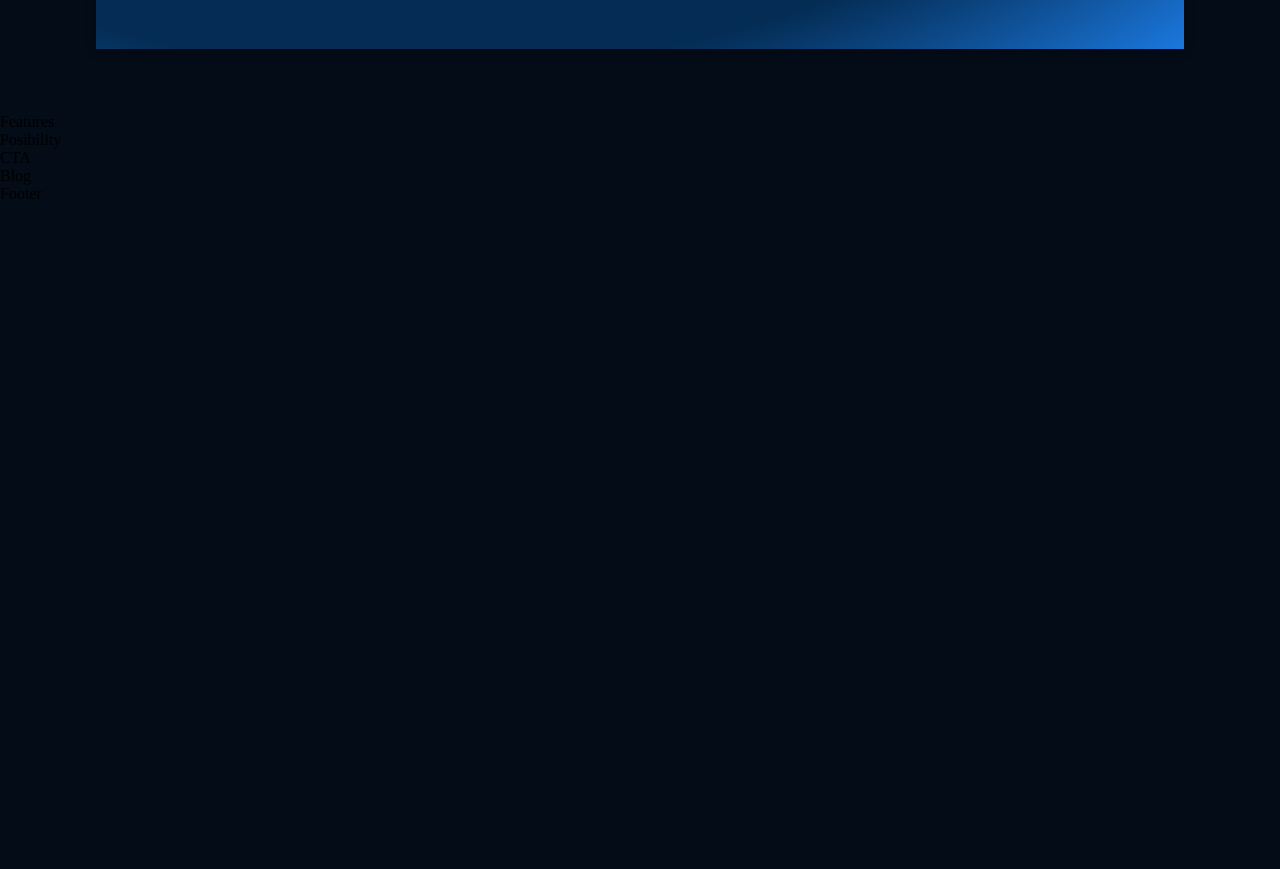
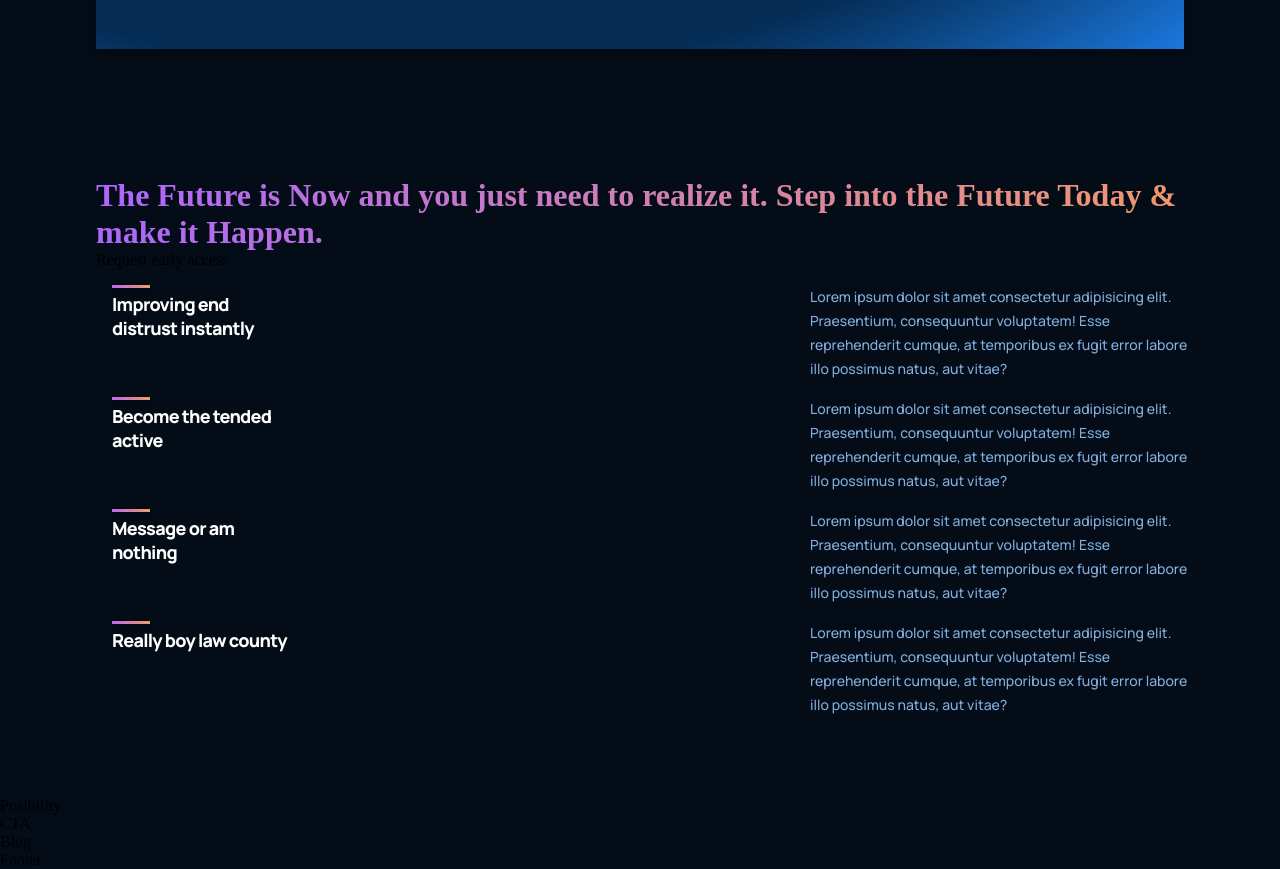
Before and after one commit to GerPut/react-modern-site, a React (Create React App) app: page / in a window 1280 px wide. Shown: the part 1668-2537 px from the top of the page. Before the commit the page ends 1871 px from the top, so only its background shows below. Built offline with nearby package versions, Linux system fonts and the light colour scheme.

Commit message:
Built Features section.

```diff
--- a/src/containers/features/Features.jsx
+++ b/src/containers/features/Features.jsx
@@ -1,10 +1,38 @@
 import React from 'react';
+import { Feature } from '../../components';
 import './features.css';
+
+const featuresData = [
+    {
+        title: 'Improving end distrust instantly',
+        text: "Lorem ipsum dolor sit amet consectetur adipisicing elit. Praesentium, consequuntur voluptatem! Esse reprehenderit cumque, at temporibus ex fugit error labore illo possimus natus, aut vitae?"
+    },
+    {
+        title: 'Become the tended active',
+        text: "Lorem ipsum dolor sit amet consectetur adipisicing elit. Praesentium, consequuntur voluptatem! Esse reprehenderit cumque, at temporibus ex fugit error labore illo possimus natus, aut vitae?"
+    },
+    {
+        title: 'Message or am nothing',
+        text: "Lorem ipsum dolor sit amet consectetur adipisicing elit. Praesentium, consequuntur voluptatem! Esse reprehenderit cumque, at temporibus ex fugit error labore illo possimus natus, aut vitae?"
+    },
+    {
+        title: 'Really boy law county',
+        text: "Lorem ipsum dolor sit amet consectetur adipisicing elit. Praesentium, consequuntur voluptatem! Esse reprehenderit cumque, at temporibus ex fugit error labore illo possimus natus, aut vitae?"
+    },
+]
 
 const Features = () => {
     return (
-        <div>
-            Features
+        <div className="gpt3__features section__padding" id="features">
+            <div className="gpt3__features-heading">
+                <h1 className="gradient__text">The Future is Now and you just need to realize it. Step into the Future Today & make it Happen.</h1>
+                <p>Request early access</p>
+            </div>
+            <div className="gpt3__features-container">
+                {featuresData.map((item, index) => (
+                    <Feature title={item.title} text={item.text} key={item.title + index} />
+                ))}
+            </div>
         </div>
     )
 }
```
